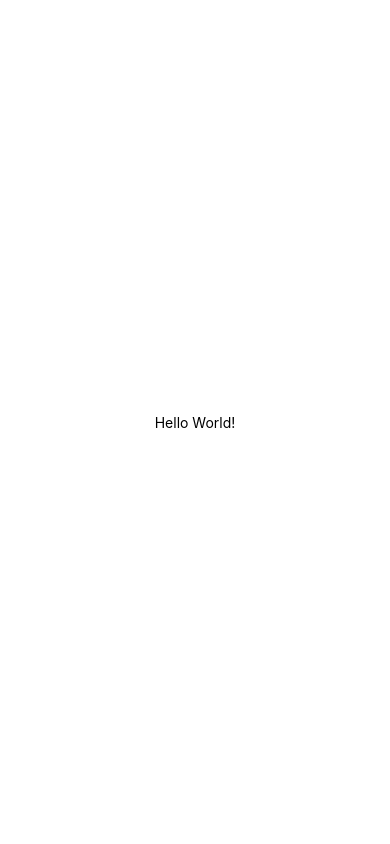
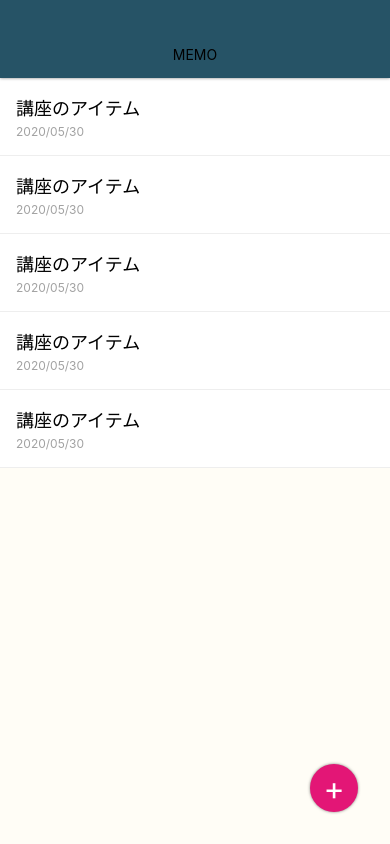
Before and after one commit to tesshin/MemoApp, a React Native app: screen / in a window 390 px wide. Built offline with nearby package versions, Linux system fonts and the light colour scheme.

Commit message:
Create MemoList

```diff
--- a/App.js
+++ b/App.js
@@ -4,7 +4,36 @@
 export default function App() {
   return (
     <View style={styles.container}>
-      <Text>Hello World!</Text>
+      <View style={styles.appbar}>
+        <View>
+          <Text styele={styles.appbarTitle}>MEMO</Text>
+        </View>
+      </View>
+      <View style={styles.memoList}>
+        <View style={styles.memoListItem}>
+          <Text style={styles.memoTitle}>講座のアイテム</Text>
+          <Text style={styles.memoDate}>2020/05/30</Text>
+        </View>
+        <View style={styles.memoListItem}>
+          <Text style={styles.memoTitle}>講座のアイテム</Text>
+          <Text style={styles.memoDate}>2020/05/30</Text>
+        </View>
+        <View style={styles.memoListItem}>
+          <Text style={styles.memoTitle}>講座のアイテム</Text>
+          <Text style={styles.memoDate}>2020/05/30</Text>
+        </View>
+        <View style={styles.memoListItem}>
+          <Text style={styles.memoTitle}>講座のアイテム</Text>
+          <Text style={styles.memoDate}>2020/05/30</Text>
+        </View>
+        <View style={styles.memoListItem}>
+          <Text style={styles.memoTitle}>講座のアイテム</Text>
+          <Text style={styles.memoDate}>2020/05/30</Text>
+        </View>
+      </View>
+      <View style={styles.memoAddButtom}>
+        <Text style={styles.memoAddButtomTitle}>+</Text>
+      </View>
     </View>
   );
 }
@@ -12,8 +41,66 @@
 const styles = StyleSheet.create({
   container: {
     flex: 1,
-    backgroundColor: '#fff',
+    backgroundColor: '#fffdf6',
     alignItems: 'center',
     justifyContent: 'center',
+    paddingTop: 78,
+  },
+  memoAddButtom: {
+    position: 'absolute',
+    bottom: 32,
+    right: 32,
+    width: 48,
+    height: 48,
+    backgroundColor: '#E31676',
+    borderRadius: 24,
+    justifyContent: 'center',
+    alignItems: 'center',
+    shadowColor: '#000',
+    shadowOffset: { width: 0, height: 0 },
+    shadowOpacity: 0.5,
+    shadowRadius: 3,
+  },
+  memoAddButtomTitle: {
+    fontSize: 32,
+    color: '#fff',
+  },
+  memoList: {
+    flex: 1,
+    width: '100%',
+  },
+  memoListItem: {
+    padding: 16,
+    borderBottomWidth: 1,
+    borderBottomColor: '#eee',
+    backgroundColor: '#fff',
+  },
+  memoTitle: {
+    fontSize: 18,
+    marginBottom: 4,
+  },
+  memoDate: {
+    fontSize: 12,
+    color: '#a2a2a2',
+  },
+  appbar: {
+    position: 'absolute',
+    top: 0,
+    left: 0,
+    right: 0,
+    height: 78,
+    paddingTop: 30,
+    backgroundColor: '#265366',
+    justifyContent: 'center',
+    alignItems: 'center',
+    shadowColor: '#000',
+    shadowOffset: { width: 0, height: 0 },
+    shadowOpacity: 0.5,
+    shadowRadius: 3,
+    zIndex: 10,
+  },
+  appbarTitle: {
+    color: '#fff',
+    fontSize: 18,
   },
 });
```
Also changed, not shown: src/elements/BodyText.js (added, +22 -0 lines), .eslintrc.json, 1 other file (tests, documents, lock files or other folders).
